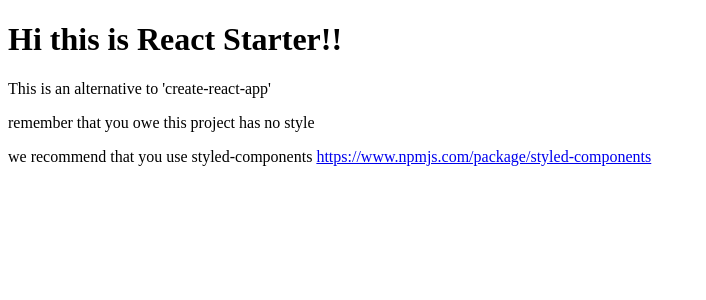
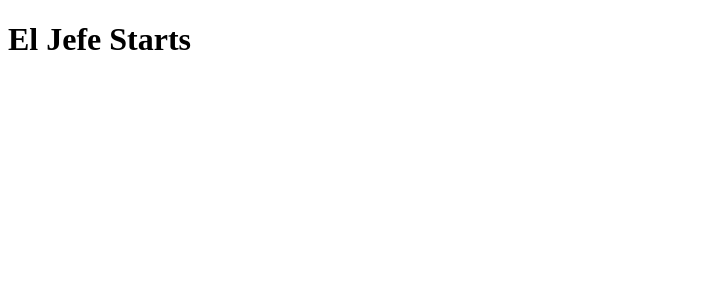
Before and after one commit to enricvelasco/react-starter-npm-config, a React app: page / in a window 1280 px wide. Shown: the top 300 px of the page, without its empty margins (0-706 px from the left). Built offline with nearby package versions, Linux system fonts and the light colour scheme; the HTML template or start-up script is replaced by a standard one.

Commit message:
first commit (clone and init)

```diff
--- a/src/App.js
+++ b/src/App.js
@@ -2,10 +2,7 @@ import React from 'react'
 
 const App = () => (
   <div>
-    <h1>Hi this is React Starter!!</h1>
-    <p>This is an alternative to 'create-react-app'</p>
-    <p>remember that you owe this project has no style</p>
-    <p>we recommend that you use styled-components <a href='https://www.npmjs.com/package/styled-components' target='_blank' rel='noopener noreferrer'>https://www.npmjs.com/package/styled-components</a></p>
+    <h1>El Jefe Starts</h1>
   </div>
 )
 
```
Also changed, not shown: package.json (+5 -3 lines), 2 other files (tests, documents, lock files or other folders).
